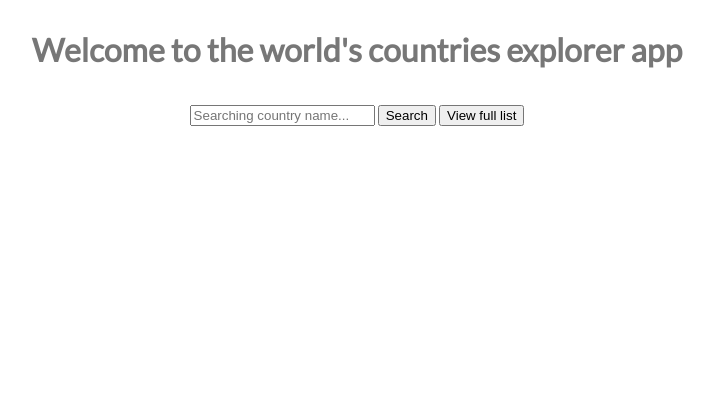
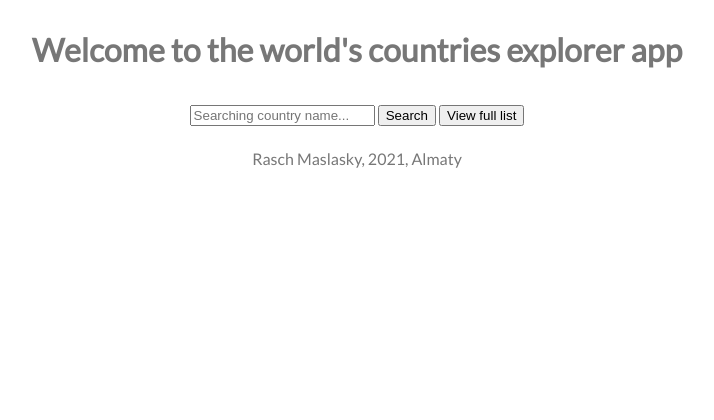
Before and after one commit to RaschMaslasky/pet-countries-list-project, a FastAPI app: page / in a window 1280 px wide. Shown: the top 420 px of the page, without its empty margins (283-997 px from the left). Run offline with FastAPI, Linux system fonts and the light colour scheme.

Commit message:
Bag fixed

```diff
--- a/templates/index.html
+++ b/templates/index.html
@@ -16,6 +16,7 @@
 			<button type = "button" onclick="window.location.href='{{url_for('get_list')}}';">View full list</button>
 		</tr>
 	</p>
+	<p align="center">Rasch Maslasky, 2021, Almaty</p>
 	<script>
 		$( "#search-button" ).click(function() {
 			var url = $("#country-name").val();
```
